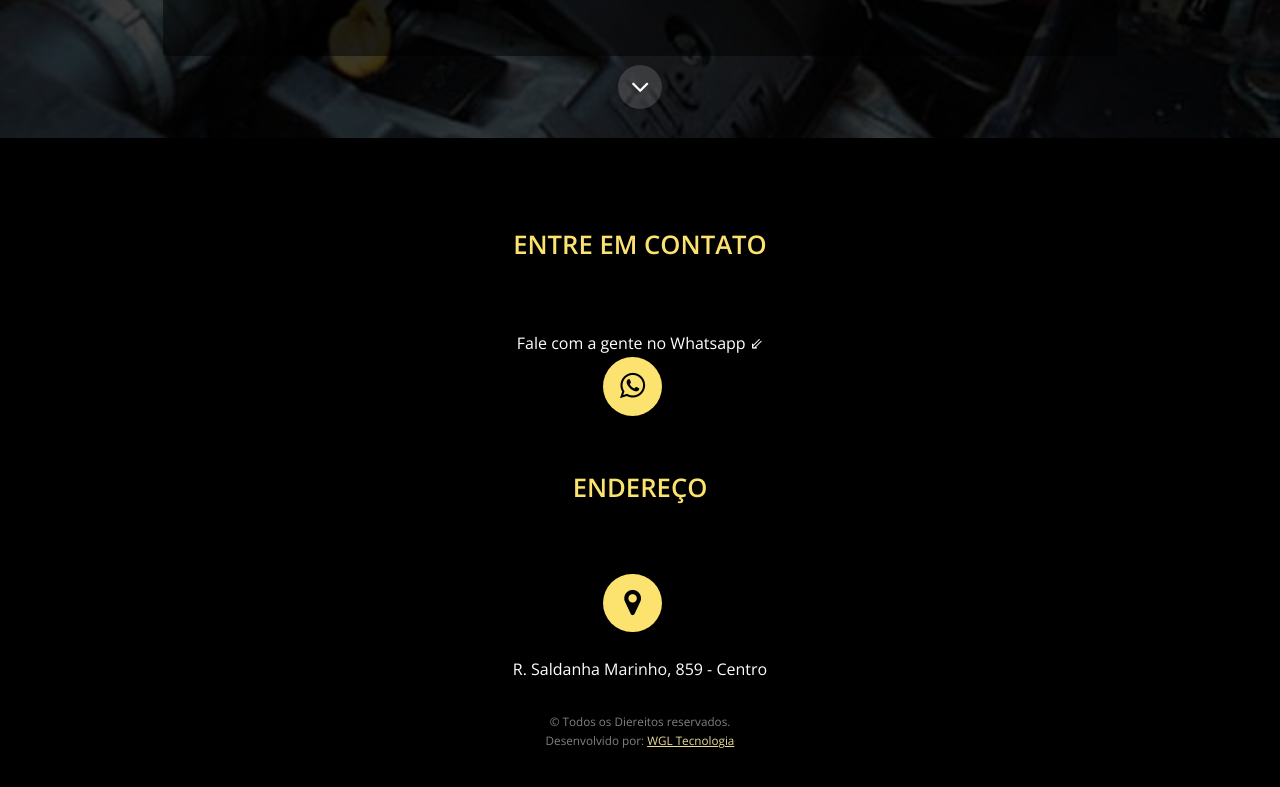
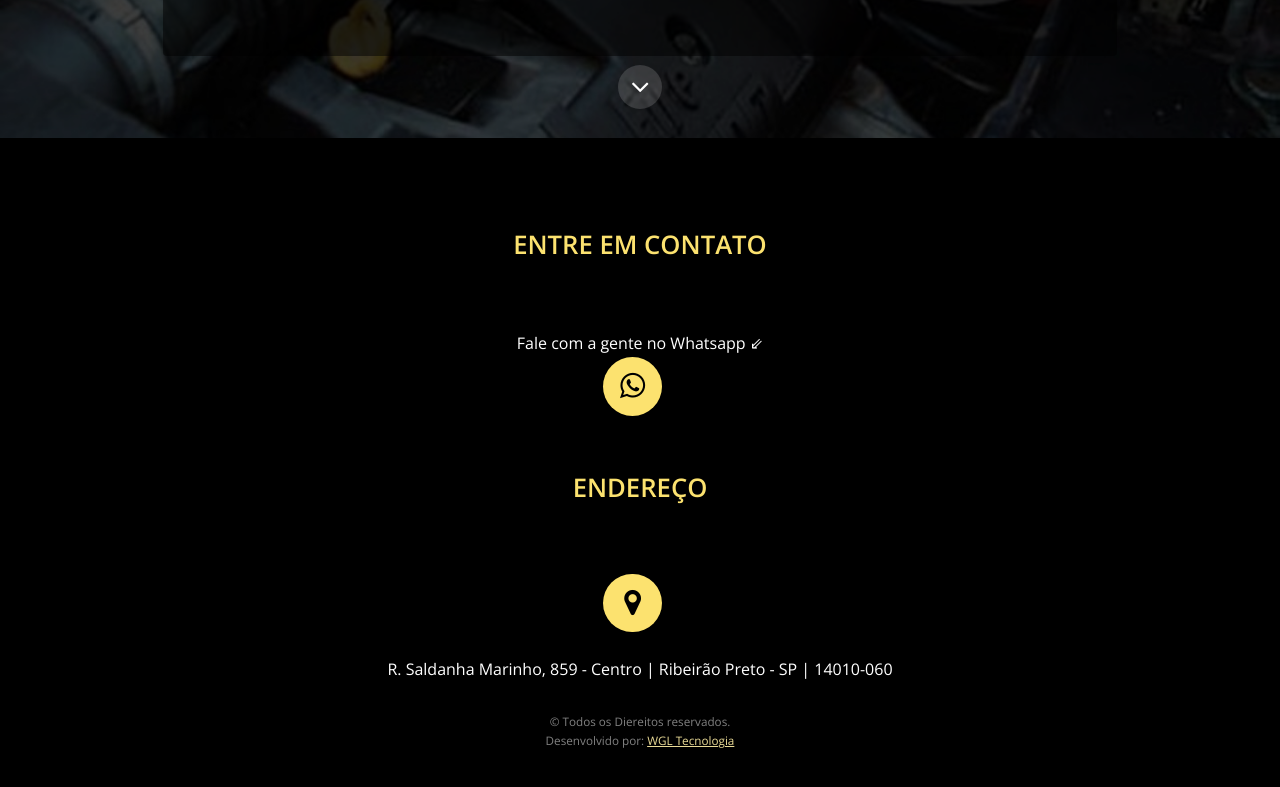
Before and after one commit to wesleylg01/Desempena-Carro, a plain HTML site: page index.html in a window 1280 px wide. Shown: the part 2262-3049 px from the top of the page. Drawn offline with nearby package versions, Linux system fonts and the light colour scheme.

Commit message:
Update addres

```diff
--- a/index.html
+++ b/index.html
@@ -111,7 +111,7 @@
 					<ul class="icons">
 						<li><a href="https://www.google.com/maps/place/R.+Saldanha+Marinho,+859+-+Centro,+Ribeir%C3%A3o+Preto+-+SP,+14010-060/@-21.1769178,-47.8160347,17z/data=!3m1!4b1!4m5!3m4!1s0x94b9bef0b25660a9:0x9425d3c80d65e0cb!8m2!3d-21.1769178!4d-47.813846" class="icon round fa-map-marker" target="_blank"><span class="label"></span></a></li> <br/>
 						<br/>
-						<p>R. Saldanha Marinho, 859 - Centro</p>
+						<p>R. Saldanha Marinho, 859 - Centro | Ribeirão Preto - SP | 14010-060</p>
 					</ul>
 					<div class="copyright">
 						&copy; Todos os Diereitos reservados.
```
